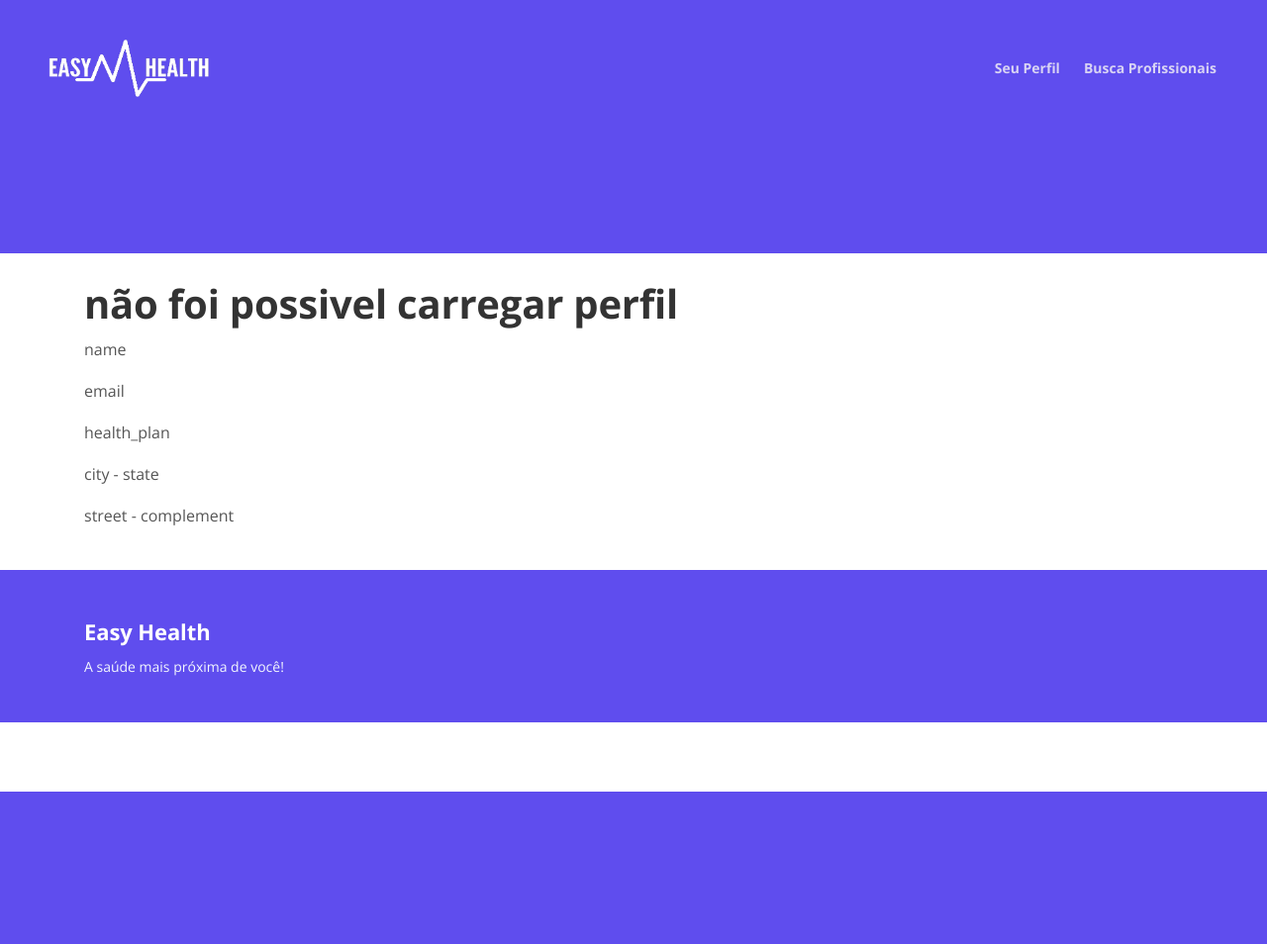
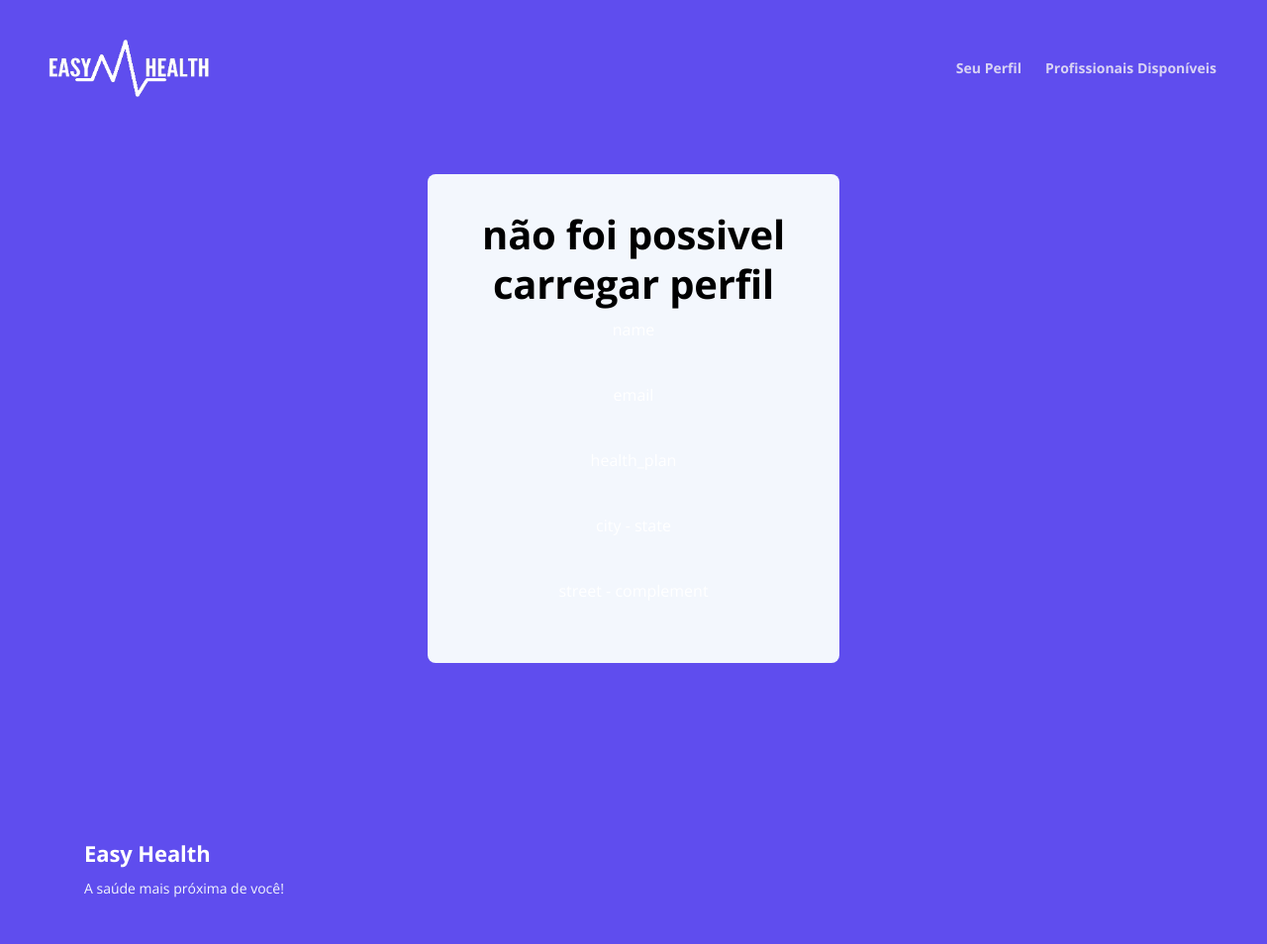
Before and after one commit to lucas-morais27/easy-health, a Flask app: page /client-profile in a window 1280 px wide. Shown: the whole page at 99% size. Before the commit the page ends 800 px from the top, so only its background shows below. Run offline with Flask 3, Linux system fonts and the light colour scheme; some libraries are stand-ins or nearby versions.

Commit message:
Mudando estilo de algumas páginas

```diff
--- a/src/app.py
+++ b/src/app.py
@@ -43,7 +43,7 @@ api.add_resource(ProfessionalSearchController, '/professional-search')
 from controllers.client_profile_controller import ClientProfileController
 api.add_resource(ClientProfileController, '/client-profile')
 from controllers.client_home_controller import ClientHomeController
-api.add_resource(ClientHomeController, '/client-home')
+api.add_resource(ClientHomeController, '/client-home', endpoint='client-home')
 
 if __name__ == '__main__':
     app.run(debug=True)
--- a/src/templates/base-client.html
+++ b/src/templates/base-client.html
@@ -67,7 +67,7 @@
                         <a class="nav-link page-scroll" href="client-profile">Seu Perfil<span class="sr-only">(current)</span></a>
                     </li>
                     <li class="nav-item">
-                        <a class="nav-link page-scroll" href="professional-search">Busca Profissionais<span class="sr-only">(current)</span></a>
+                        <a class="nav-link page-scroll" href="professional-search">Profissionais Disponíveis<span class="sr-only">(current)</span></a>
                     </li>
                 </ul>
             </div>
@@ -77,22 +77,20 @@
 
 
     <!-- Header -->
-    <header id="header" class="header">
-        <div class="header-content">
-
-
-        </div> <!-- end of header-content -->
-    </header> <!-- end of header -->
-    <!-- <svg class="header-frame" data-name="Layer 1" xmlns="http://www.w3.org/2000/svg" preserveAspectRatio="none" viewBox="0 0 1920 310"><defs><style>.cls-1{fill:#5f4def;}</style></defs><title>header-frame</title><path class="cls-1" d="M0,283.054c22.75,12.98,53.1,15.2,70.635,14.808,92.115-2.077,238.3-79.9,354.895-79.938,59.97-.019,106.17,18.059,141.58,34,47.778,21.511,47.778,21.511,90,38.938,28.418,11.731,85.344,26.169,152.992,17.971,68.127-8.255,115.933-34.963,166.492-67.393,37.467-24.032,148.6-112.008,171.753-127.963,27.951-19.26,87.771-81.155,180.71-89.341,72.016-6.343,105.479,12.388,157.434,35.467,69.73,30.976,168.93,92.28,256.514,89.405,100.992-3.315,140.276-41.7,177-64.9V0.24H0V283.054Z"/></svg> -->
+    <header id="header" class="ex-2-header">
+        <div class="container">
+            <div class="row">
+                <div class="col-lg-12">
+                    <div class="form-container">
+                        {% block content %}
+                        {% endblock %}
+                        <br>
+                    </div>
+                </div> <!-- end of col -->
+            </div> <!-- end of row -->
+        </div> <!-- end of container -->
+    </header> <!-- end of ex-header -->
     <!-- end of header -->
-
-    <br>
-
-    {% block content %}
-    {% endblock %}
-
-    <br>
-
 
     <!-- Footer -->
     <!-- <svg class="footer-frame" data-name="Layer 2" xmlns="http://www.w3.org/2000/svg" preserveAspectRatio="none" viewBox="0 0 1920 79"><defs><style>.cls-2{fill:#5f4def;}</style></defs><title>footer-frame</title><path class="cls-2" d="M0,72.427C143,12.138,255.5,4.577,328.644,7.943c147.721,6.8,183.881,60.242,320.83,53.737,143-6.793,167.826-68.128,293-60.9,109.095,6.3,115.68,54.364,225.251,57.319,113.58,3.064,138.8-47.711,251.189-41.8,104.012,5.474,109.713,50.4,197.369,46.572,89.549-3.91,124.375-52.563,227.622-50.155A338.646,338.646,0,0,1,1920,23.467V79.75H0V72.427Z" transform="translate(0 -0.188)"/></svg> -->
@@ -100,7 +98,7 @@
         <div class="container">
             <div class="row">
                 <div class="col-md-4">
-                    <div class="footer-col first">
+                    <div class="footer-col endblock">
                         <h4>Easy Health</h4>
                         <p class="p-small">A saúde mais próxima de você!</p>
                     </div>
--- a/src/templates/client-home.html
+++ b/src/templates/client-home.html
@@ -2,7 +2,7 @@
 
 {% block content %}
 
-<h1>CLIENT HOME</h1>
+<h1 style="color: black;">CLIENT HOME</h1>
 
 
 {% endblock %}
--- a/src/templates/client-profile.html
+++ b/src/templates/client-profile.html
@@ -2,7 +2,7 @@
 
 {% block content %}
 
-<div class="container">
+<div class="container" style="color: black;">
     {% if client%}
         <p>{{client.name}} name</p>
         <p>{{client.email}}email</p>
@@ -10,7 +10,7 @@
         <p>{{client.address.city}} - {{client.address.state}}</p>
         <p>{{client.address.street}}, {{client.address.complement}}</p>
     {% else %}
-        <h1>não foi possivel carregar perfil</h1>
+        <h1 style="color: black;">não foi possivel carregar perfil</h1>
         <p>name</p>
         <p>email</p>
         <p>health_plan</p>
--- a/src/templates/professional-search.html
+++ b/src/templates/professional-search.html
@@ -22,7 +22,7 @@
 </div>
 
 {% else %}
-<h1>Nenhum profissional encontrado</h1>
+<h1 style="color: black;">Nenhum profissional encontrado</h1>
 {% endif %}
 
 {% endblock %}
--- a/src/templates/sign-up.html
+++ b/src/templates/sign-up.html
@@ -127,7 +127,7 @@
                                 <div class="help-block with-errors"></div>
                             </div>
                             <div class="form-group checkbox">
-                                <input type="checkbox" id="sterms" value="Agreed-to-Terms" required>I agree with Tivo's <a href="privacy-policy">Privacy Policy</a> and <a href="terms-conditions">Terms Conditions</a>
+                                <input type="checkbox" id="isprofessional">
                                 <div class="help-block with-errors"></div>
                             </div>
                             <div class="form-group">
```
Also changed, not shown: src/controllers/signup_controller.py (+5 -7 lines), src/services/signup_service.py (+23 -19 lines).
